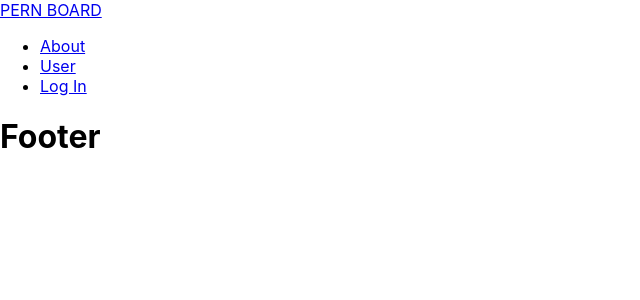
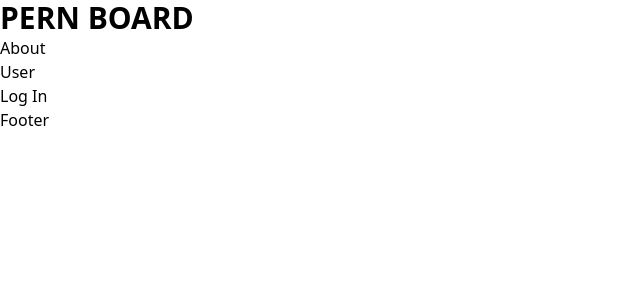
Before and after one commit to act2act/pernboard, a React (Create React App) app in the folder client/: page / in a window 1280 px wide. Shown: the top 300 px of the page, without its empty margins (0-640 px from the left). Built offline with nearby package versions, Linux system fonts and the light colour scheme; no server answers.

Commit message:
Configure the tailwindcss

```diff
--- a/client/package.json
+++ b/client/package.json
@@ -36,5 +36,8 @@
       "last 1 firefox version",
       "last 1 safari version"
     ]
+  },
+  "devDependencies": {
+    "tailwindcss": "^3.4.6"
   }
 }
--- a/client/src/components/Header.js
+++ b/client/src/components/Header.js
@@ -7,8 +7,8 @@ function Header() {
     const { user } = useUserContext();
 
     return (
-        <header>
-            <div>
+        <header className='container mx-auto'>
+            <div className='text-3xl font-bold'>
                 <a href='/'>PERN BOARD</a>
             </div>
             <nav>
--- a/client/src/index.css
+++ b/client/src/index.css
@@ -1,13 +1,3 @@
-body {
-  margin: 0;
-  font-family: -apple-system, BlinkMacSystemFont, 'Segoe UI', 'Roboto', 'Oxygen',
-    'Ubuntu', 'Cantarell', 'Fira Sans', 'Droid Sans', 'Helvetica Neue',
-    sans-serif;
-  -webkit-font-smoothing: antialiased;
-  -moz-osx-font-smoothing: grayscale;
-}
-
-code {
-  font-family: source-code-pro, Menlo, Monaco, Consolas, 'Courier New',
-    monospace;
-}
+@import 'tailwindcss/base';
+@import 'tailwindcss/components';
+@import 'tailwindcss/utilities';
--- /dev/null
+++ b/client/tailwind.config.js
@@ -0,0 +1,8 @@
+/** @type {import('tailwindcss').Config} */
+module.exports = {
+  content: ["./src/**/*.{js, jsx}"],
+  theme: {
+    extend: {},
+  },
+  plugins: [],
+}
```
Also changed, not shown: 1 other file (tests, documents, lock files or other folders).
